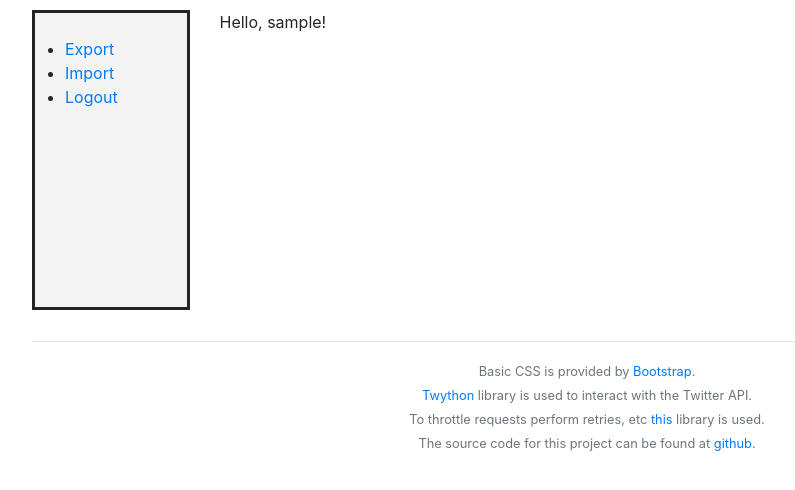
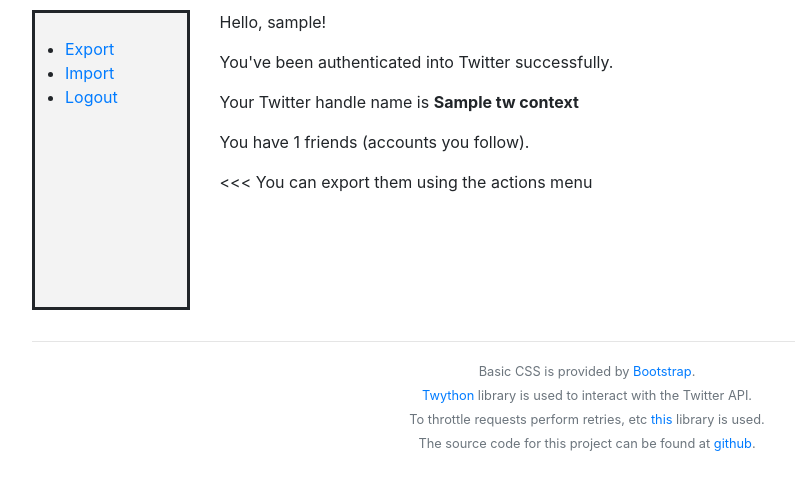
Before and after one commit to kircm/tw_frnds_ei_web, a Django app: template kircm_site/tfei/templates/tfei/main-menu.html in a window 1280 px wide. Shown: the part 122-612 px from the top of the page, without its empty margins (53-848 px from the left). Run offline with Django 3.2, Linux system fonts and the light colour scheme; the template is opened without the code that fills it: most values are stand-ins (such as "Sample title", 1, 10 or a date in 2020); some libraries are stand-ins or nearby versions.

Commit message:
Refactored templates to reuse menu

```diff
--- /dev/null
+++ b/kircm_site/tfei/templates/tfei/base-menu.html
@@ -0,0 +1,13 @@
+{% extends "tfei/base.html" %}
+{% block containercontent %}
+<div class="container container-inner">
+	<div class="row">
+        <div class="col-2">
+			{% include "tfei/navigation.html" %}
+        </div>
+        <div class="col-10">
+            {% block actioncontent %}{% endblock actioncontent %}
+        </div>
+    </div>
+</div>
+{% endblock containercontent %}
--- a/kircm_site/tfei/templates/tfei/main-menu.html
+++ b/kircm_site/tfei/templates/tfei/main-menu.html
@@ -1,14 +1,14 @@
-{% extends "tfei/base.html" %}
-{% block containercontent %}
-<div class="container container-inner">
-	<div class="row">
-        <div class="col-2">
-			{% include "tfei/navigation.html" %}
-        </div>
-        <div class="col-10">
-            Hello, {{ tw_context.user_name }}!
-        </div>
-
-    </div>
-</div>
-{% endblock containercontent %}
+{% extends "tfei/base-menu.html" %}
+{% block actioncontent %}
+            <p>Hello, {{ tw_context.user_name }}!</p>
+            <p>You've been authenticated into Twitter successfully.</p>
+            <p>
+                Your Twitter handle name is <b>{{ tw_context.user_screen_name }}</b>
+            </p>
+            <p>
+                You have {{ tw_context.user_friends_count }} friends (accounts you follow).
+            </p>
+            <p>
+                <<< You can export them using the actions menu
+            </p>
+{% endblock actioncontent %}
```
Also changed, not shown: kircm_site/tfei/templates/tfei/export.html (+3 -12 lines), kircm_site/tfei/templates/tfei/import.html (+3 -12 lines).
